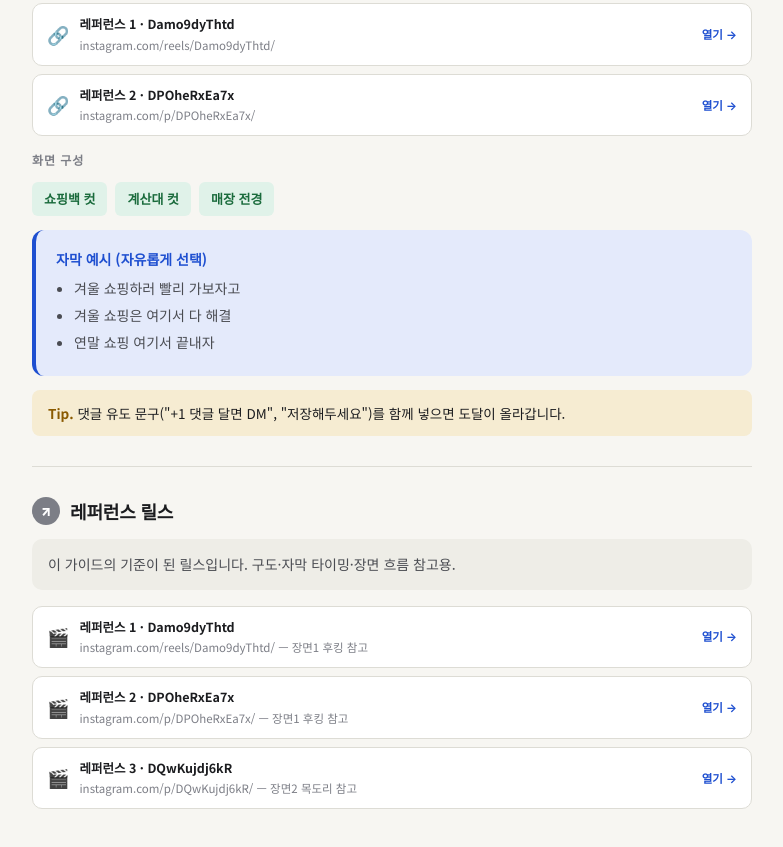
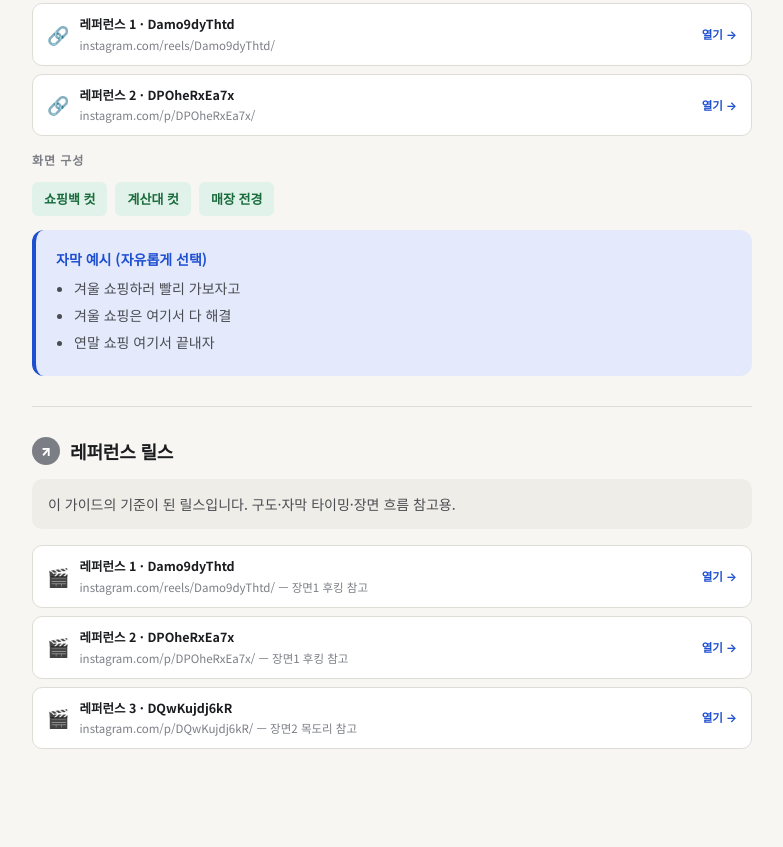
Before and after one commit to kangnaan00/mvrojr8, a plain HTML site: page index.html in a window 1280 px wide. Shown: the part 3805-4652 px from the top of the page, without its empty margins (248-1031 px from the left). Drawn offline with Linux system fonts and the light colour scheme.

Commit message:
장면5 Tip 문구 삭제
Co-Authored-By: Claude Sonnet 4.6 <noreply@anthropic.com>

```diff
--- a/index.html
+++ b/index.html
@@ -367,7 +367,6 @@ h2.th .num{background:var(--ink-2)}
       <li>연말 쇼핑 여기서 끝내자</li>
     </ul>
   </div>
-  <div class="note" style="margin-top:14px"><b>Tip.</b> 댓글 유도 문구("+1 댓글 달면 DM", "저장해두세요")를 함께 넣으면 도달이 올라갑니다.</div>
 </section>
 
 <!-- ── 전체 레퍼런스 ── -->
```
